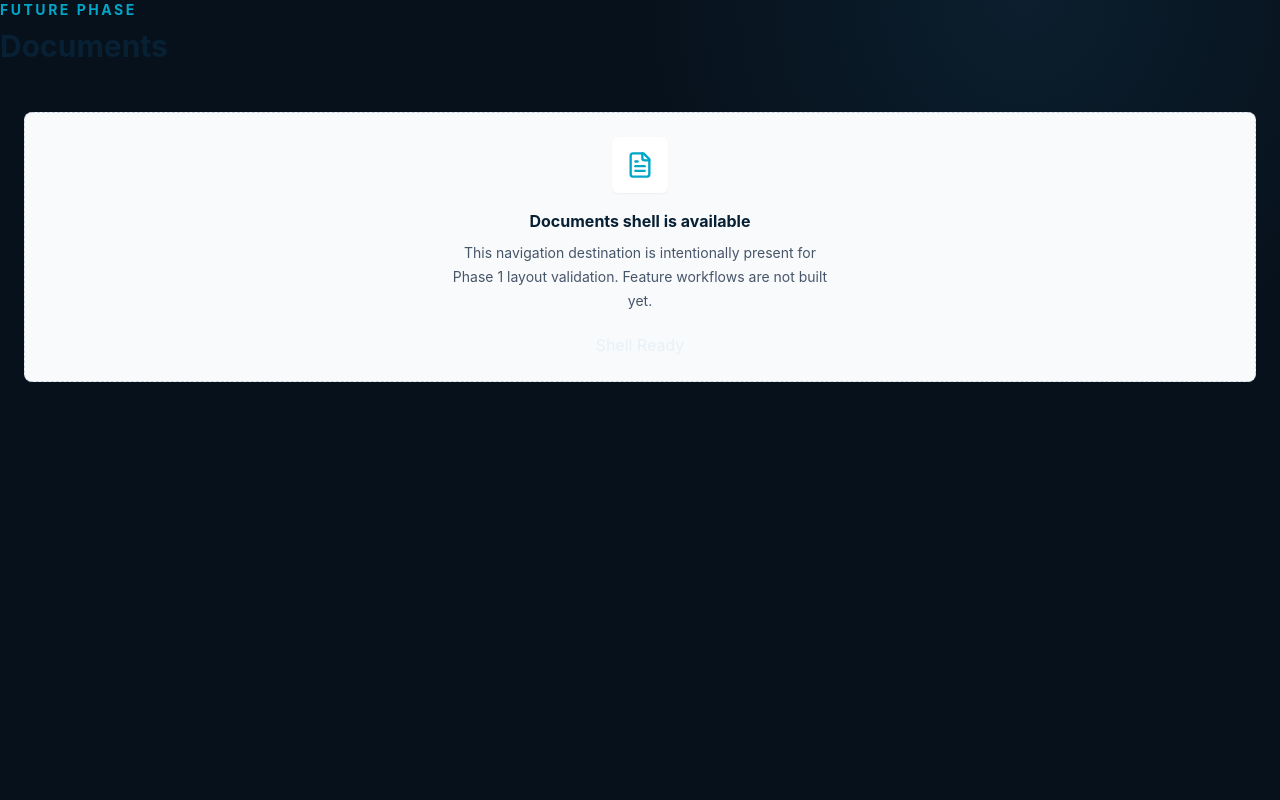
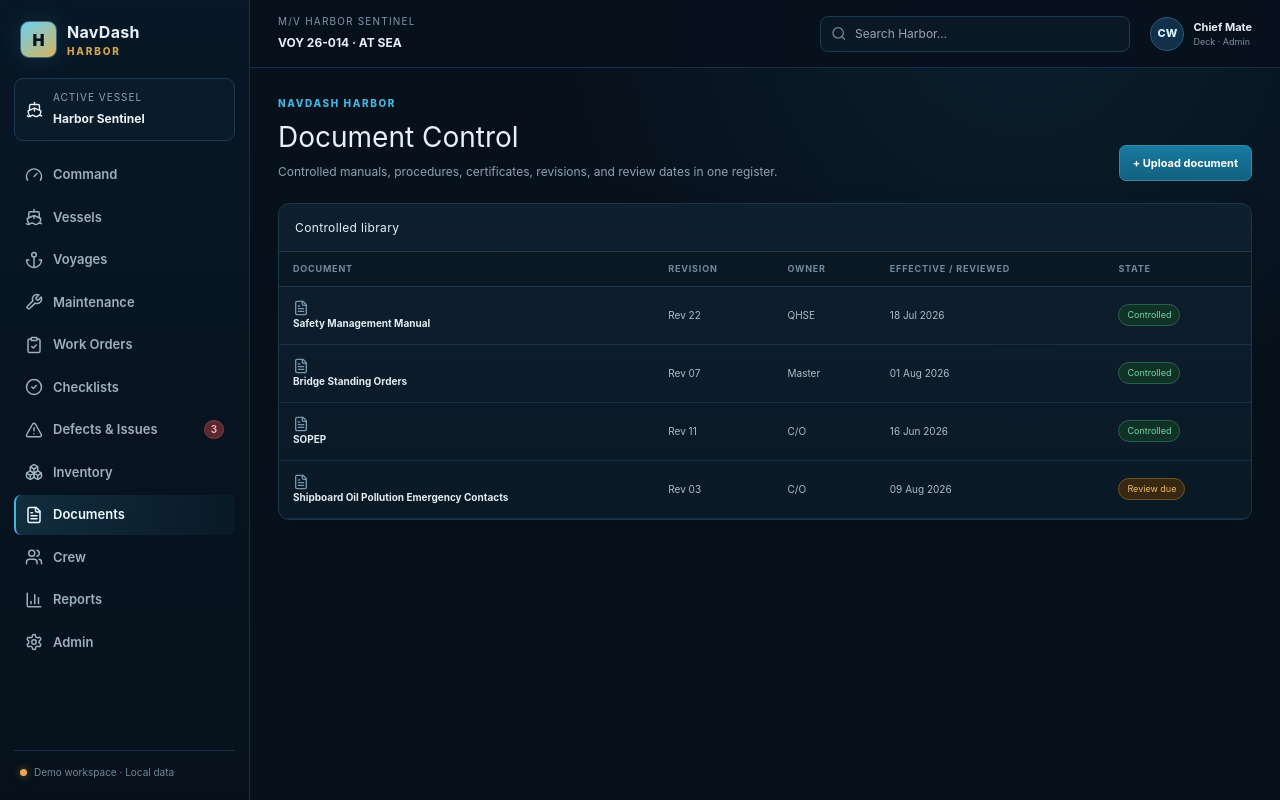
Before and after one commit to wardolb-bit/NavDash-Harbor, a Next.js app: page /documents in a window 1280 px wide. Built offline with nearby package versions, Linux system fonts and the light colour scheme.

Commit message:
Build Harbor document workspace

```diff
--- a/app/(app)/documents/page.tsx
+++ b/app/(app)/documents/page.tsx
@@ -1,6 +1,2 @@
-import { FileText } from "lucide-react";
-import { ModuleShell } from "@/components/module-shell";
-
-export default function DocumentsPage() {
-  return <ModuleShell icon={FileText} title="Documents" phase="Future phase" />;
-}
+import { HarborApp } from "@/components/harbor-app";
+export default function DocumentsPage(){ return <HarborApp module="documents"/>; }
```
